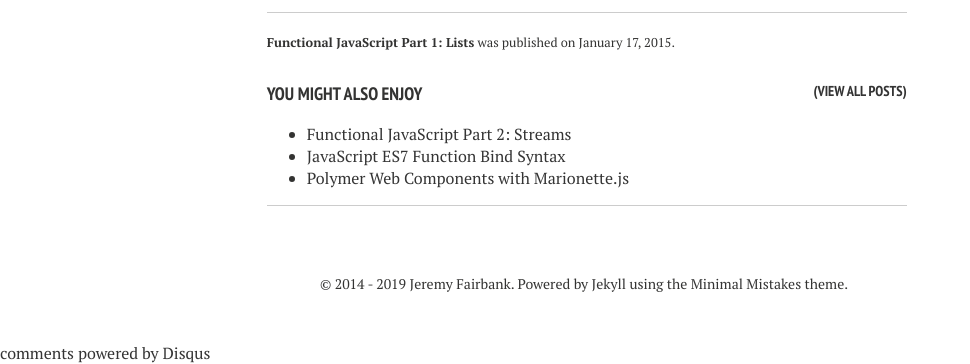
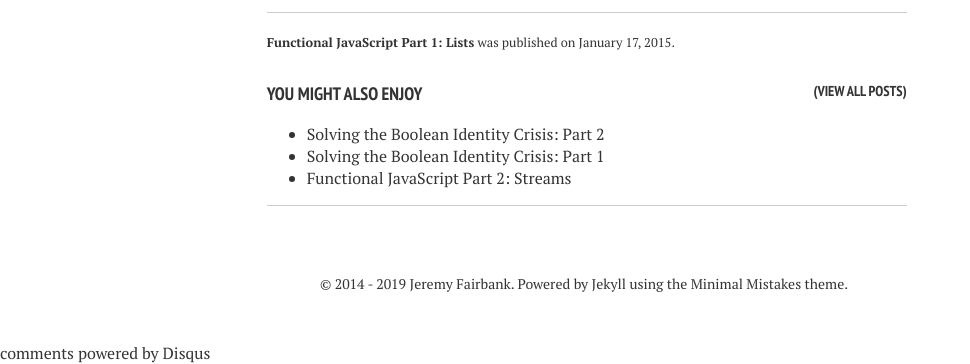
Before and after one commit to jfairbank/blog, a Jekyll site: the page built from _posts/2015-01-17-functional-javascript-lists-1.md, in a window 1280 px wide and 1400 px high, scrolled down 9129 px, cut to the strip 1036-1400 px from the top of the window. Shown: the whole strip, without its empty margins (0-970 px from the left). Built offline with Jekyll 4.4.1, drawn with Linux system fonts in a browser that asks for light colours; nearby versions of some CDN libraries; formulas are drawn with MathJax 3; comment, search, counter and statistics services are not loaded; some of the changed lines change nothing that is shown.

Commit message:
Cross post first 2 programming elm posts

````diff
--- a/_includes/_head.html
+++ b/_includes/_head.html
@@ -12,7 +12,7 @@
 <meta name="google-site-verification" content="{{ site.owner.google.verify }}">{% endif %}
 {% if site.owner.bing-verify %}<meta name="msvalidate.01" content="{{ site.owner.bing-verify }}">{% endif %}
 
-{% capture canonical %}{{ site.url }}{% if site.permalink contains '.html' %}{{ page.url }}{% else %}{{ page.url | remove:'index.html' | strip_slash }}{% endif %}{% endcapture %}
+{% capture canonical %}{% if page.canonical %}{{ page.canonical }}{% else %}{{ site.url }}{% if site.permalink contains '.html' %}{{ page.url }}{% else %}{{ page.url | remove:'index.html' | strip_slash }}{% endif %}{% endif %}{% endcapture %}
 <link rel="canonical" href="{{ canonical }}">
 <link href="{{ site.url }}/feed.xml" type="application/atom+xml" rel="alternate" title="{{ site.title }} Feed">
 {% if site.owner.google.plus %}<link rel="author" href="http://plus.google.com/+{{ site.owner.google.plus }}?rel=author">{% endif %}
--- /dev/null
+++ b/_posts/2019-05-20-solving-the-boolean-identity-crisis-part-1.md
@@ -0,0 +1,197 @@
+---
+layout: post
+title: "Solving the Boolean Identity Crisis: Part 1"
+excerpt: "See how boolean function arguments obscure the intent of code. Then, learn how to replace boolean arguments with Elm's custom types to write more understandable code."
+categories: [elm]
+tags: [elm]
+comments: true
+share: true
+canonical: https://programming-elm.com/blog/2019-05-20-solving-the-boolean-identity-crisis-part-1
+---
+{% include _table-of-contents.html %}
+
+_Originally published at [https://programming-elm.com]({{ page.canonical }}) on May 20, 2019._
+
+Back in September 2017, I presented the talk "Solving the Boolean Identity
+Crisis" at ElmConf. The talk highlights the downsides of using booleans in Elm
+code and offers ways to write clearer, more maintainable code. This post and the
+next couple of posts will share what I explored in that presentation. You can
+preview what's to come by watching my talk on [YouTube](https://www.youtube.com/watch?v=8Af1bh-BVY8).
+
+In this post, you will see how boolean function arguments obscure the intent of
+code. Then, you will learn how to replace boolean arguments with Elm's custom
+types to write more understandable code.
+
+## The Problem
+
+Look at this function call to understand the problem with boolean arguments.
+
+```elm
+bookFlight "OGG" True
+```
+
+We pass in a string argument `"OGG"` and a boolean argument `True` to a
+`bookFlight` function. If you encountered this in an Elm codebase, you
+might wonder what the boolean argument does.
+
+Boolean arguments hide the intent of code. We don't know the significance of the
+`True` value here without looking up the definition of `bookFlight`. The boolean
+argument makes this code harder to understand, especially as a newcomer
+learning the codebase.
+
+Looking up the definition, we find this. (I use `...` to signify irrelevant
+code.)
+
+```elm
+bookFlight : String -> Bool -> Cmd Msg
+bookFlight airport isPremium =
+    if isPremium then
+        ...
+
+    else
+        ...
+```
+
+The boolean argument is called `isPremium`, so it means the booking customer has
+a premium status. We use an if-else expression to branch on `isPremium`. If
+`isPremium` is `False`, we're not certain what status this customer has. We have
+to assume that the customer has a "regular" status because the code makes that
+implicit. We've lost the explicit <emph>intent</emph> of this code by using a
+boolean argument.
+
+This code will present future problems if we need more than one customer status.
+For example, let's say we need to introduce a new economy status. We could
+introduce another boolean argument called `isRegular`.
+
+```elm
+bookFlight : String -> Bool -> Bool -> Cmd Msg
+bookFlight airport isPremium isRegular =
+    if isPremium then
+        ...
+
+    else if isRegular then
+        ...
+
+    else
+        ...
+```
+
+After checking if `isPremium` is `True`, we check if `isRegular` `True`.
+Otherwise, the implicit customer status is economy.
+
+Now, function calls will look like this.
+
+```elm
+bookFlight "OGG" True False
+```
+
+That's even more confusing. We could easily mix up the order of the boolean
+arguments too and accidentally book a customer with the wrong status. Also, we
+could easily pass in two `True` arguments. A customer can't have both premium
+and regular status. We have to let the first boolean argument `isPremium` take
+precedence in the if-else expression to deal with this invalid argument
+permutation.
+
+## Show Intent
+
+We can clean up the `bookFlight` function by replacing the boolean arguments
+with an Elm custom type. Instead of hiding statuses behind boolean values, let's
+make them explicit. We can easily encode each type of status like so.
+
+```elm
+type CustomerStatus
+    = Premium
+    | Regular
+    | Economy
+```
+
+We add a `CustomerStatus` custom type with three values, or constructors. Each
+value perfectly encodes each status, `Premium`, `Regular`, and `Economy`.
+
+We can update the `bookFlight` function like so.
+
+```elm
+bookFlight : String -> CustomerStatus -> Cmd Msg
+bookFlight airport customerStatus =
+    case customerStatus of
+        Premium ->
+            ...
+
+        Regular ->
+            ...
+
+        Economy ->
+            ...
+```
+
+The `bookFlight` function makes it clear how to handle each customer status
+without implicit if-else branching. Additionally, the compiler ensures we handle
+each status. In the previous version of `bookFlight` with two boolean arguments,
+nothing would prevent us from accidentally forgetting to handle the `else if
+isRegular` branch. The compiler would accept this code.
+
+```elm
+bookFlight airport isPremium isRegular =
+    if isPremium then
+        ...
+
+    else
+        ...
+```
+
+If we forgot the `Regular` branch in the version with the `CustomerStatus` type,
+the code would not compile.
+
+This code:
+
+```elm
+bookFlight airport customerStatus =
+    case customerStatus of
+        Premium ->
+            ...
+
+        Economy ->
+            ...
+```
+
+Would result in this compiler error:
+
+```plaintext
+This `case` does not have branches for all possibilities:
+
+|>    case customerStatus of
+|>        Premium ->
+|>            ...
+|>
+|>        Economy ->
+|>            ...
+
+Missing possibilities include:
+
+    Regular
+```
+
+Custom types provide compiler safety along with explicit code. Now calls to
+`bookFlight` declare the intent of code because we pass in the `CustomerStatus`
+directly.
+
+```elm
+bookFlight "OGG" Premium
+```
+
+If we ran into the above function, we would more easily understand what's
+happening. We're booking a flight for a premium customer. We've made the code
+clearer and more maintainable.
+
+## What You Learned
+
+In this post, you learned how boolean arguments can make code confusing and
+unmaintainable by hiding the intent of code. You saw how replacing boolean
+arguments with custom type values created better, safer code. Try this technique
+out on your own Elm project. Find a function that accepts a boolean argument and
+see if you can make a custom type that more explicitly encodes the meaning of
+that boolean argument when it's `True` and `False`.
+
+To learn more about how to build Elm applications effectively, grab a copy of my
+book [Programming Elm](https://programming-elm.com) from
+[The Pragmatic Programmers](https://pragprog.com/book/jfelm/programming-elm).
--- /dev/null
+++ b/_posts/2019-05-30-solving-the-boolean-identity-crisis-part-2.md
@@ -0,0 +1,250 @@
+---
+layout: post
+title: "Solving the Boolean Identity Crisis: Part 2"
+excerpt: "Learn how boolean return values cause boolean blindness and create bugs. Then, discover how to replace boolean return values with Elm's custom types to have safer code."
+categories: [elm]
+tags: [elm]
+comments: true
+share: true
+canonical: https://programming-elm.com/blog/2019-05-30-solving-the-boolean-identity-crisis-part-2
+---
+{% include _table-of-contents.html %}
+
+![Man and dog walking down road through fog](https://programming-elm.com/img/fog-boolean-blindness.jpg)
+
+_Originally published at [https://programming-elm.com]({{ page.canonical }}) on May 30, 2019._
+
+In the [previous post](/elm/solving-the-boolean-identity-crisis-part-1),
+we explored how boolean arguments obscure the intent of code. We replaced
+boolean arguments with custom type values to make code more explicit and
+maintainable.
+
+In this post, you will discover that boolean return values cause a problem known
+as _boolean blindness_. Boolean blindness can create accidental bugs in if-else
+expressions that the compiler can't prevent. You will learn how to replace
+boolean return values with custom types to eliminate boolean blindness and
+leverage the compiler for safer code.
+
+## The Problem
+
+In my talk, [Solving the Boolean Identity Crisis](https://www.youtube.com/watch?v=8Af1bh-BVY8),
+I share a tale from a
+[lecture](https://www.cs.cmu.edu/~15150/previous-semesters/2012-spring/resources/lectures/09.pdf) by
+[Dan Licata](http://dlicata.web.wesleyan.edu), a professor at Wesleyan University.
+
+> Sometimes, when I'm walking down the street, someone will ask me "do you know what time it
+is?" If I feel like being a literalist, I'll say "yes." Then they roll their eyes and say "okay, [tell]
+me what time it is!" The downside of this is that they might get used to demanding the time, and
+start demanding it of people who don't even know it.
+It's better to ask "do you know what time is it, and if so, please tell me?". [T]hat's what "what
+time is it?" usually means. This way, you get the information you were after, when it's available.
+
+If we translate this into code, it might look like this.
+
+```elm
+type alias Person =
+    { time : String }
+
+
+doYouKnowTheTime : Person -> Boolean
+doYouKnowTheTime person =
+    person.time /= ""
+
+
+tellMeTheTime : Person -> String
+tellMeTheTime person =
+    person.time
+
+
+currentTime : Person -> String
+currentTime person =
+    if doYouKnowTheTime person then
+        tellMeTheTime person
+
+    else
+        "Does anybody really know what time it is?"
+```
+
+The `doYouKnowTheTime` function accepts a `Person` type and checks if the `time`
+field isn't the empty string. Then, we branch on a call to `doYouKnowTheTime` inside the
+`currentTime` function. If it returns `True`, then we call `tellMeTheTime` to
+return the value of `person.time`. Otherwise, we return a default time.
+
+This code may look fine but it suffers from a couple of problems.
+
+First, as Dan rightly points out, people could demand time of others that don't
+have it. Nothing stops us from writing this code.
+
+```elm
+currentTime person =
+    if doYouKnowTheTime person then
+        tellMeTheTime person
+
+    else
+        tellMeTheTime person -- returns empty string
+```
+
+We can still call `tellMeTheTime` when `person.time` is the empty string. This
+would likely cause a bug.
+
+Second, the fact that we can cause the previous situation surfaces a
+data-modeling code smell. Strings notoriously cause trouble because any string
+is valid according to the type system. The compiler can't enforce that a given
+string is not empty. This is a weak substitute for a more meaningful data type.
+
+We want to give the compiler better type information so it can constrain this
+code to only access the time when it's truly available. Let's explore how to
+make this code clearer and safer.
+
+## Fix the Boolean Blindness
+
+The first problem stems from boolean blindness. When you reduce information to a
+boolean, you lose that information easily. The information that boolean carries
+is only known inside the `if` check. As soon as you branch into the body of the
+if-else expression, you become _blind_ to the original information that got you
+there. Because that boolean loses information, you must backtrack to recover it
+when you need it again.
+
+Dan offers this solution to boolean blindness, "boolean tests let you _look_,
+options let you _see_."
+
+Dan is referring to the `option` type in
+[ML](https://en.wikipedia.org/wiki/ML_%28programming_language%29). In Elm, we call
+it the `Maybe` type. What Dan means is that booleans only tell you if something is
+present. The `Maybe` type tells you if it's present by giving it to you when
+it's available. Let's rewrite our example with `Maybe String`.
+
+
+```elm
+type alias Person =
+    { time : Maybe String }
+
+
+whatTimeIsIt : Person -> Maybe String
+whatTimeIsIt person =
+    person.time
+
+
+currentTime : Person -> String
+currentTime person =
+    case whatTimeIsIt person of
+        Just time ->
+            time
+
+        Nothing ->
+            "Does anybody really know what time it is?"
+```
+
+We update the `time` field to be `Maybe String`. Then, we add a `whatTimeIsIt`
+function that returns `person.time`. Inside `currentTime` we now call
+`whatTimeIsIt` and pattern match on the result. If the person has the time, then
+we immediately have access to it inside `Just`. No need to first check with an
+if-else expression. If the person doesn't have the time, i.e. `Nothing`, then we
+return our default.
+
+We can't accidentally access the time if it's not present because the compiler
+will enforce the `Maybe` type constraint.
+
+We still have a problem, though. The time inside `Just` could be the empty
+string, which is an invalid time. Let's fix that next.
+
+## Use Time.Posix
+
+We need a better type for encoding the time to avoid the empty string. Luckily,
+Elm has a package for working with time called
+[elm/time](https://package.elm-lang.org/packages/elm/time/latest/). It offers a
+`Posix` type to represent Unix time, or the amount of time that has passed since
+midnight UTC on January 1, 1970. We can use the `Posix` type and then convert it
+to a formatted time when needed.
+
+
+```elm
+import Time exposing (Posix, toHour, toMinute, utc)
+
+
+type alias Person =
+    { time : Maybe Posix }
+
+
+whatTimeIsIt : Person -> Maybe Posix
+whatTimeIsIt person =
+    person.time
+
+
+currentTime : Person -> String
+currentTime person =
+    case whatTimeIsIt person of
+        Just time ->
+            String.fromInt (toHour utc time)
+                ++ ":"
+                ++ String.fromInt (toMinute utc time)
+
+        Nothing ->
+            "Does anybody really know what time it is?"
+```
+
+We import the `Time` module and expose `Posix`, `toHour`, `toMinute`, and `utc`.
+We change the `time` field to `Maybe Posix` and update the type annotation for
+`whatTimeIsIt`. Inside the `Just` branch of `currentTime`, we now know we have a
+valid time thanks to the `Posix` type. We use the `toHour` and `toMinute`
+functions along with `String.fromInt` and the `utc` time zone to build a
+formatted string time.
+
+This is great. Because of static types, the compiler will enforce our code to
+only access a valid time when it exists.
+
+We could go one step further to improve this code. If a person doesn't have the
+time, then it's `Nothing`. But, that doesn't explain _why_ the person doesn't
+have time. We can replace `Maybe` with our own custom type.
+
+```elm
+type CurrentTime
+    = CurrentTime Posix
+    | NoWatch
+    | InAHurry
+
+
+type alias Person =
+    { time : CurrentTime }
+
+
+currentTime : Person -> String
+currentTime person =
+    case whatTimeIsIt person of
+        CurrentTime time ->
+            String.fromInt (toHour utc time)
+                ++ ":"
+                ++ String.fromInt (toMinute utc time)
+
+        NoWatch ->
+            "I don't have the time."
+
+        InAHurry ->
+            "Sorry, I'm in a hurry."
+```
+
+We introduce a `CurrentTime` custom type with three constructors, `CurrentTime`,
+`NoWatch`, and `InAHurry`. The `CurrentTime` constructor wraps `Posix`. We then
+change the `time` field to be `CurrentTime`. In the `currentTime` function, we
+handle all three constructors. The `CurrentTime` branch stays the same as the
+previous `Just` branch. The `NoWatch` and `InAHurry` branches each return a
+string that describes why the person doesn't have the time.
+
+Now, we have made the code more precise about why a person doesn't have the time
+and have encoded better business domain rules into the code with custom types.
+Plus, we still have the compiler to ensure we can only access a valid time in
+the `CurrentTime` branch.
+
+## What You Learned
+
+In this post, you learned that boolean return values cause boolean blindness.
+You saw that boolean blindness can lead to human error by letting code access
+data in incorrect places. You discovered that built-in custom types such as
+`Maybe` or your own custom type let you test and access the presence of data.
+Additionally, the compiler ensures you access data only when it's truly
+available. Try refactoring some of your own code to replace a boolean return
+value with a more meaningful custom type to make your code more maintainable.
+
+To learn more about how to build Elm applications effectively, grab a copy of my
+book [Programming Elm](https://programming-elm.com) from
+[The Pragmatic Programmers](https://pragprog.com/book/jfelm/programming-elm).
--- a/_sass/page.scss
+++ b/_sass/page.scss
@@ -2,6 +2,9 @@
 	background-color: $bodycolor;
 	font-family: $base-font;
 	color: $text-color;
+}
+em a {
+  text-decoration: underline;
 }
 .navigation-wrapper {
 	@include container;
````
